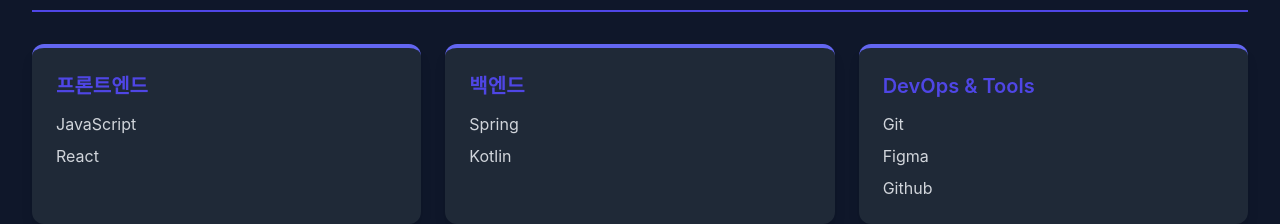
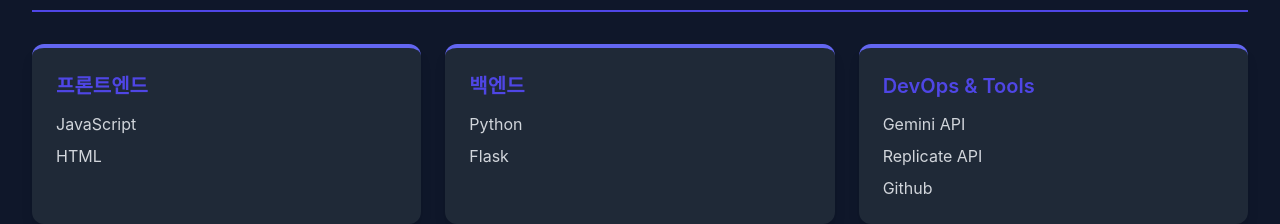
Before and after one commit to chbyuk/Book-Int, a plain HTML site: page index.html in a window 1280 px wide. Shown: the part 993-1217 px from the top of the page. Drawn offline with nearby package versions, Linux system fonts and the light colour scheme.

Commit message:
Update index.html

```diff
--- a/index.html
+++ b/index.html
@@ -113,23 +113,23 @@
                     <h4 class="text-xl font-semibold text-primary mb-3">프론트엔드</h4>
                     <ul class="space-y-2 text-gray-300">
                         <li>JavaScript</li>
-                        <li>React</li>
+                        <li>HTML</li>
                     </ul>
                 </div>
                 <!-- Backend -->
                 <div class="bg-secondary p-6 rounded-xl shadow-lg border-t-4 border-indigo-500">
                     <h4 class="text-xl font-semibold text-primary mb-3">백엔드</h4>
                     <ul class="space-y-2 text-gray-300">
-                        <li>Spring</li>
-                        <li>Kotlin</li>
+                        <li>Python</li>
+                        <li>Flask</li>
                     </ul>
                 </div>
                 <!-- DevOps & Tools -->
                 <div class="bg-secondary p-6 rounded-xl shadow-lg border-t-4 border-indigo-500">
                     <h4 class="text-xl font-semibold text-primary mb-3">DevOps & Tools</h4>
                     <ul class="space-y-2 text-gray-300">
-                        <li>Git</li>
-                        <li>Figma</li>
+                        <li>Gemini API</li>
+                        <li>Replicate API</li>
                         <li>Github</li>
                     </ul>
                 </div>
```
